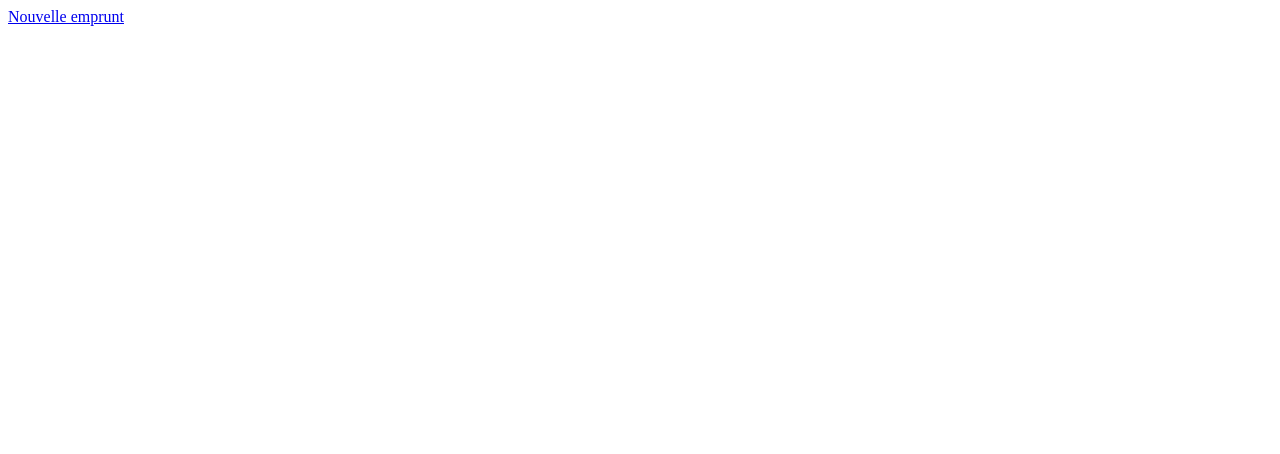
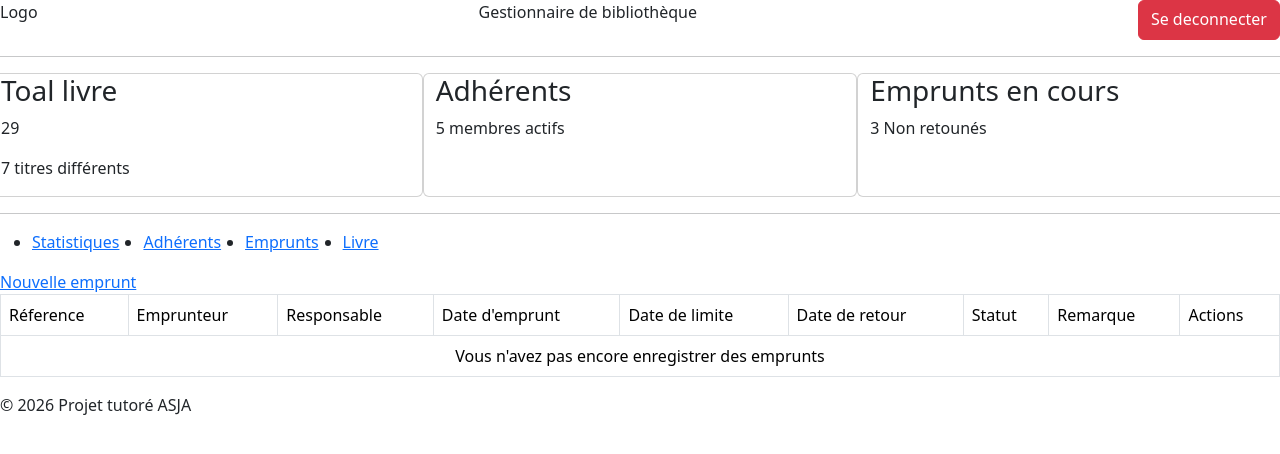
Before and after one commit to razafindrakoto518/projet_tutoree_groupe, a Django app: page /emprunt/ in a window 1280 px wide. Before the commit the part shown is almost empty. Shown: the top 454 px of the page. Run offline with Django 5.2, Linux system fonts and the light colour scheme; some libraries are stand-ins or nearby versions.

Commit message:
Correction , heritage de base.html, ajout condition pour afficher toujours une message mêmes si il n'y a aucun enregistrement dans la table emprunt

```diff
--- a/emprunts/templates/emprunt/list.html
+++ b/emprunts/templates/emprunt/list.html
@@ -1,24 +1,49 @@
-
+{% extends 'base.html' %}
+{% block title %}
+  Liste des emprunts
+{% endblock %}
+{% block content %}
   <div class="w-full">
-
     <div>
       <a href="#">Nouvelle emprunt</a>
     </div>
-    <table class="space-y-4 w-full">
-
+    <table class="table table-bordered">
+      <thead>
+        <tr>
+          <td>Réference</td>
+          <td>Emprunteur</td>
+          <td>Responsable</td>
+          <td>Date d'emprunt</td>
+          <td>Date de limite</td>
+          <td>Date de retour</td>
+          <td>Statut</td>
+          <td>Remarque</td>
+          <td>Actions</td>
+        </tr>
+      </thead>
+      <tbody>
+        {% if emprunt %}
           {% for emp in emprunt %}
             <tr class="space-y-2">
-       <td>{{emp.ref_livre}}</td>
-       <td>{{emp.adherent}}</td>
-       <td>{{emp.bibliothecaire}}</td>
-       <td>{{emp.date_emprunt}}</td>
-       <td>{{emp.date_limite}}</td>
-       <td>{{emp.date_retour}}</td>
-       <td>{{emp.statut}}</td>
-       <td>{{emp.remarque}}</td>
-
+              <td>{{ emp.ref_livre }}</td>
+              <td>{{ emp.adherent }}</td>
+              <td>{{ emp.bibliothecaire }}</td>
+              <td>{{ emp.date_emprunt }}</td>
+              <td>{{ emp.date_limite }}</td>
+              <td>{{ emp.date_retour }}</td>
+              <td>{{ emp.statut }}</td>
+              <td>{{ emp.remarque }}</td>
+              <td>
+                <a href="#">Retourner</a>
+              </td>
             </tr>
           {% endfor %}
-
+        {% else %}
+          <tr>
+            <td colspan="9" class="text-center">Vous n'avez pas encore enregistrer des emprunts</td>
+          </tr>
+        {% endif %}
+      </tbody>
     </table>
   </div>
+{% endblock %}
```
Lines whose indentation alone changed are shown as unchanged.
